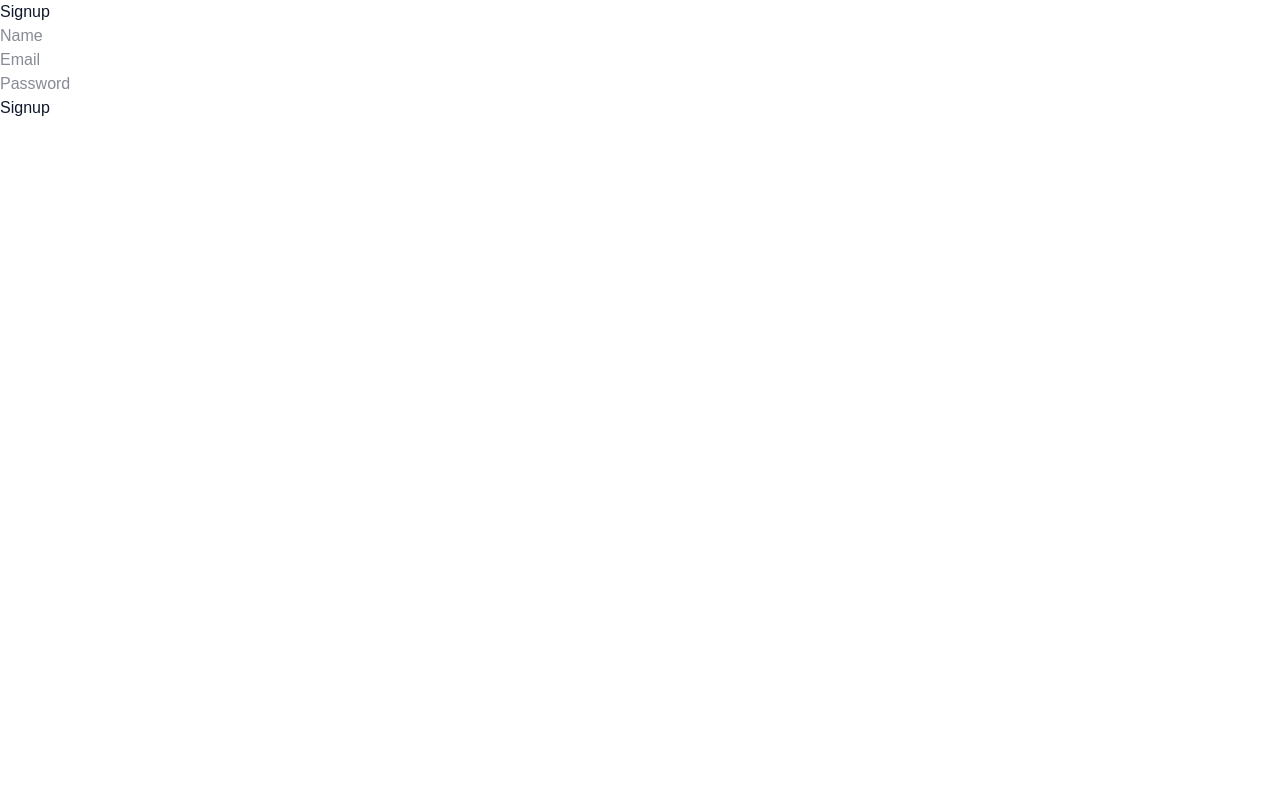
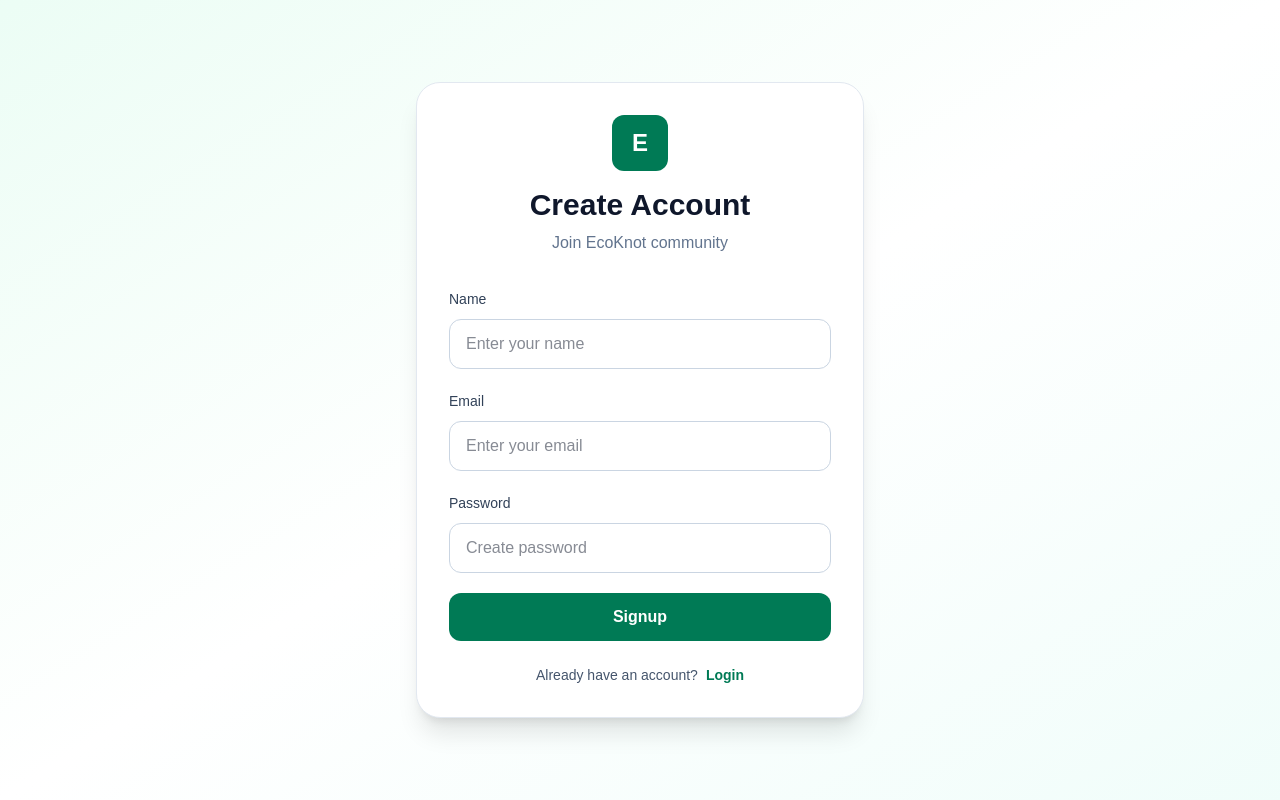
Before and after one commit to Sajid498/ecoknot, a Next.js app in the folder frontend/: page /signup in a window 1280 px wide. Built offline with nearby package versions, Linux system fonts and the light colour scheme.

Commit message:
ui: improve login and signup pages

```diff
--- a/frontend/src/app/login/page.tsx
+++ b/frontend/src/app/login/page.tsx
@@ -75,44 +75,162 @@ export default function LoginPage() {
 
     return (
 
-        <div>
+        <div className="min-h-screen flex items-center justify-center bg-gradient-to-br from-emerald-50 via-white to-teal-50 px-6">
 
-            <h1>
-                Login
+
+            <div className="w-full max-w-md rounded-3xl bg-white p-8 shadow-xl border border-slate-200">
+
+
+                {/* Logo */}
+
+                <div className="text-center mb-8">
+
+
+                    <div className="mx-auto flex h-14 w-14 items-center justify-center rounded-xl bg-emerald-700 text-2xl font-bold text-white">
+
+                        E
+
+                    </div>
+
+
+                    <h1 className="mt-4 text-3xl font-bold text-slate-900">
+
+                        Welcome Back
+
                     </h1>
 
 
-            <form onSubmit={handleLogin}>
+                    <p className="mt-2 text-slate-500">
+
+                        Login to your EcoKnot account
+
+                    </p>
+
+
+                </div>
+
+
+
+
+                <form
+                    onSubmit={handleLogin}
+                    className="space-y-5"
+                >
+
+
+                    {/* Email */}
+
+                    <div>
+
+
+                        <label className="text-sm font-medium text-slate-700">
+
+                            Email
+
+                        </label>
 
 
                         <input
+
                             type="email"
-                    placeholder="Email"
+
+                            placeholder="Enter your email"
+
                             value={email}
+
                             onChange={(e)=>setEmail(e.target.value)}
+
+                            className="mt-2 w-full rounded-xl border border-slate-300 px-4 py-3 outline-none transition focus:border-emerald-600"
+
                         />
 
 
-                <br/>
+                    </div>
+
+
+
+
+
+                    {/* Password */}
+
+                    <div>
+
+
+                        <label className="text-sm font-medium text-slate-700">
+
+                            Password
+
+                        </label>
 
 
                         <input
+
                             type="password"
-                    placeholder="Password"
+
+                            placeholder="Enter your password"
+
                             value={password}
+
                             onChange={(e)=>setPassword(e.target.value)}
+
+                            className="mt-2 w-full rounded-xl border border-slate-300 px-4 py-3 outline-none transition focus:border-emerald-600"
+
                         />
 
 
-                <br/>
+                    </div>
 
 
-                <button type="submit">
+
+
+
+                    {/* Button */}
+
+                    <button
+
+                        type="submit"
+
+                        className="w-full rounded-xl bg-emerald-700 py-3 font-semibold text-white transition hover:bg-emerald-800"
+
+                    >
+
                         Login
+
                     </button>
 
 
+
                 </form>
+
+
+
+
+
+                <p className="mt-6 text-center text-sm text-slate-600">
+
+
+                    Don't have an account?
+
+
+                    <a
+
+                        href="/signup"
+
+                        className="ml-2 font-semibold text-emerald-700 hover:underline"
+
+                    >
+
+                        Signup
+
+                    </a>
+
+
+                </p>
+
+
+
+
+            </div>
 
 
         </div>
--- a/frontend/src/app/signup/page.tsx
+++ b/frontend/src/app/signup/page.tsx
@@ -5,6 +5,7 @@ import { useRouter } from "next/navigation";
 
 
 export default function SignupPage() {
+
 
     const router = useRouter();
 
@@ -15,6 +16,7 @@ export default function SignupPage() {
     const [role, setRole] = useState("USER");
 
 
+
     const handleSignup = async (e: React.FormEvent) => {
 
         e.preventDefault();
@@ -22,23 +24,30 @@ export default function SignupPage() {
 
         try {
 
+
             const response = await fetch(
                 "http://localhost:8080/api/users/signup",
                 {
+
                     method: "POST",
 
                     headers: {
                         "Content-Type": "application/json",
                     },
 
+
                     body: JSON.stringify({
+
                         name,
                         email,
                         password,
                         role
+
                     }),
+
                 }
             );
+
 
 
             if(!response.ok){
@@ -48,10 +57,12 @@ export default function SignupPage() {
             }
 
 
+
             const data = await response.json();
 
 
             console.log(data);
+
 
 
             alert("Signup successful");
@@ -60,71 +71,234 @@ export default function SignupPage() {
             router.push("/login");
 
 
-        } catch(error){
+
+        }
+        catch(error){
+
 
             console.log(error);
 
+
             alert("Signup failed");
 
+
         }
+
 
     };
 
 
+
+
+
     return (
+
+        <div className="min-h-screen flex items-center justify-center bg-gradient-to-br from-emerald-50 via-white to-teal-50 px-6">
+
+
+            <div className="w-full max-w-md rounded-3xl bg-white p-8 shadow-xl border border-slate-200">
+
+
+
+                {/* Logo */}
+
+                <div className="text-center mb-8">
+
+
+                    <div className="mx-auto flex h-14 w-14 items-center justify-center rounded-xl bg-emerald-700 text-2xl font-bold text-white">
+
+                        E
+
+                    </div>
+
+
+
+                    <h1 className="mt-4 text-3xl font-bold text-slate-900">
+
+                        Create Account
+
+                    </h1>
+
+
+
+                    <p className="mt-2 text-slate-500">
+
+                        Join EcoKnot community
+
+                    </p>
+
+
+                </div>
+
+
+
+
+
+                <form
+                    onSubmit={handleSignup}
+                    className="space-y-5"
+                >
+
+
+
+
+                    {/* Name */}
 
                     <div>
 
-            <h1>
-                Signup
-            </h1>
 
+                        <label className="text-sm font-medium text-slate-700">
 
-            <form onSubmit={handleSignup}>
+                            Name
+
+                        </label>
+
 
 
                         <input
+
                             type="text"
-                    placeholder="Name"
+
+                            placeholder="Enter your name"
+
                             value={name}
+
                             onChange={(e)=>setName(e.target.value)}
+
+                            className="mt-2 w-full rounded-xl border border-slate-300 px-4 py-3 outline-none transition focus:border-emerald-600"
+
                         />
 
 
-                <br/>
+                    </div>
+
+
+
+
+
+                    {/* Email */}
+
+                    <div>
+
+
+                        <label className="text-sm font-medium text-slate-700">
+
+                            Email
+
+                        </label>
+
 
 
                         <input
+
                             type="email"
-                    placeholder="Email"
+
+                            placeholder="Enter your email"
+
                             value={email}
+
                             onChange={(e)=>setEmail(e.target.value)}
+
+                            className="mt-2 w-full rounded-xl border border-slate-300 px-4 py-3 outline-none transition focus:border-emerald-600"
+
                         />
 
 
-                <br/>
+                    </div>
+
+
+
+
+
+                    {/* Password */}
+
+                    <div>
+
+
+                        <label className="text-sm font-medium text-slate-700">
+
+                            Password
+
+                        </label>
+
 
 
                         <input
+
                             type="password"
-                    placeholder="Password"
+
+                            placeholder="Create password"
+
                             value={password}
+
                             onChange={(e)=>setPassword(e.target.value)}
+
+                            className="mt-2 w-full rounded-xl border border-slate-300 px-4 py-3 outline-none transition focus:border-emerald-600"
+
                         />
 
 
-                <br/>
+                    </div>
 
 
-                <button type="submit">
+
+
+
+
+                    <button
+
+                        type="submit"
+
+                        className="w-full rounded-xl bg-emerald-700 py-3 font-semibold text-white transition hover:bg-emerald-800"
+
+                    >
+
                         Signup
+
                     </button>
+
+
 
 
                 </form>
 
 
+
+
+
+
+                <p className="mt-6 text-center text-sm text-slate-600">
+
+
+                    Already have an account?
+
+
+
+                    <a
+
+                        href="/login"
+
+                        className="ml-2 font-semibold text-emerald-700 hover:underline"
+
+                    >
+
+                        Login
+
+                    </a>
+
+
+                </p>
+
+
+
+
+
+            </div>
+
+
         </div>
 
     );
+
+
 }
```
Lines whose indentation alone changed are shown as unchanged.
